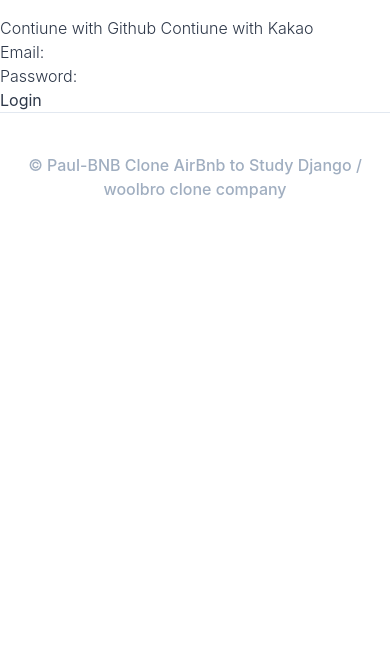
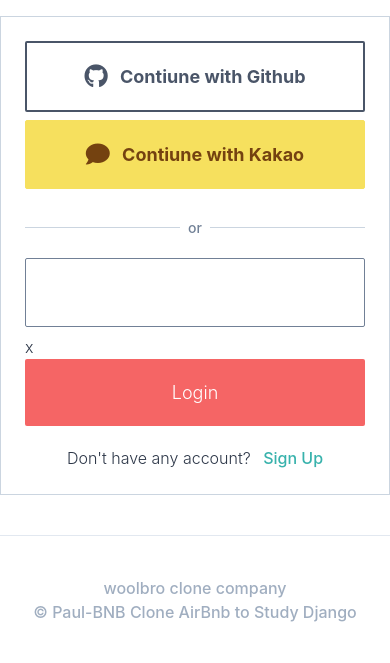
Before and after one commit to paullee714/airbnb_clone, a Django app: template templates/users/login.html in a window 390 px wide. Shown: the part 80-743 px from the top of the page. Run offline with Django 3.2, Linux system fonts and the light colour scheme; tables that the repository leaves empty hold one stand-in row (values such as "Sample post"); the template is opened without the code that fills it: values that come from a table or form of the project are taken from there, most other values are stand-ins (such as "Sample title", 1, 10 or a date in 2020); some libraries are stand-ins or nearby versions.

Commit message:
signUp, Login 페이지 css적용

```diff
--- a/assets/scss/style.scss
+++ b/assets/scss/style.scss
@@ -15,4 +15,15 @@
     }
 }
 
+.btn{
+    @apply w-full text-center rounded-sm py-5 text-lg font-light;
+}
+
+input {
+    @apply w-full text-center rounded-sm py-5 text-lg font-light mb-2 text-left border border-gray-600 px-5 ;
+    &:focus {
+        @apply outline-none border-teal-500;
+    }
+}
+
 @tailwind utilities;
--- a/templates/partial/footer.html
+++ b/templates/partial/footer.html
@@ -1,3 +1,3 @@
 <footer class="container mx-auto text-center py-10 border-t font-medium text-gray-500">
-    &copy; Paul-BNB Clone AirBnb to Study Django / woolbro clone company
+    woolbro clone company<br>&copy; Paul-BNB Clone AirBnb to Study Django
 </footer>
--- a/templates/partial/social_login.html
+++ b/templates/partial/social_login.html
@@ -1,12 +1,19 @@
-<div>
-    <a href="{% url 'users:github-login' %}">
-
+<div class="flex flex-col w-full">
+    <a href="{% url 'users:github-login' %}" class="btn border-2 font-bold border-gray-700 text-gray-700 mb-2">
+        <i class="fab fa-github mr-2 fa-lg"></i>
         Contiune with Github
 
     </a>
-    <a href=" {% url 'users:kakao-login' %} ">
-
+    <a href=" {% url 'users:kakao-login' %} "
+        class="btn border font-bold text-yellow-900 border-yellow-400 bg-yellow-400 mb-2">
+        <i class="fas fa-comment mr-2 fa-lg"></i>
         Contiune with Kakao
 
     </a>
+
+    <div class="flex items-center w-full my-5">
+        <div class="h-px w-full bg-gray-400"></div>
+        <span class="text-gray-600 font-medium mx-2 text-sm">or</span>
+        <div class="h-px w-full bg-gray-400"></div>
+    </div>
 </div>
--- a/templates/users/login.html
+++ b/templates/users/login.html
@@ -8,11 +8,21 @@
 
 
 {% block content %}
-{% include 'partial/social_login.html' %}
-<form method="POST" action="{% url "users:login" %}">
-    {% csrf_token %}
-    {{form.as_p}}
-    <button>Login</button>
+<div class="container lg:w-5/12 md:w-1/2 xl:w-1/4 mx-auto my-10 flex flex-col items-center border p-6 border-gray-400">
+    {% include 'partial/social_login.html' %}
+    <form method="POST" action="{% url "users:login" %}" class="w-full">
+        {% csrf_token %}
+        <!-- {{form.as_p}} -->
+        <!-- <input type="email" placeholder="Email">
+        <input type="password" placeholder="Password"> -->
+        {{form.email}}
+        {{from.password}}
+        <button class="btn bg-red-500 text-white">Login</button>
 
-</form>
+    </form>
+    <div class="mt-5">
+        <span class="mr-2">Don't have any account? </span>
+        <a href="{% url 'users:signup' %}" class="text-teal-500 font-medium">Sign Up</a>
+    </div>
+</div>
 {% endblock content %}
```
Also changed, not shown: templates/users/signup.html (+16 -6 lines), static/css/style.css.
